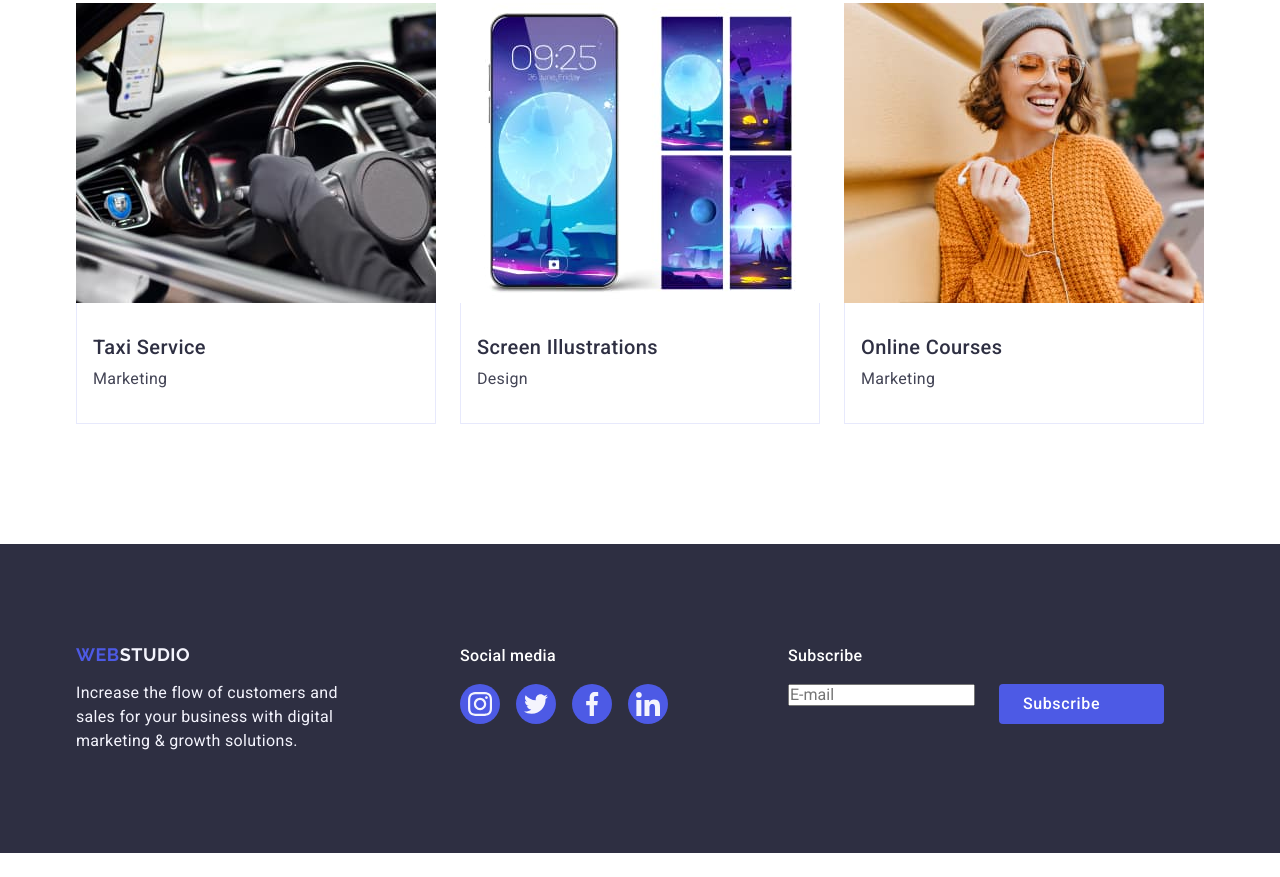
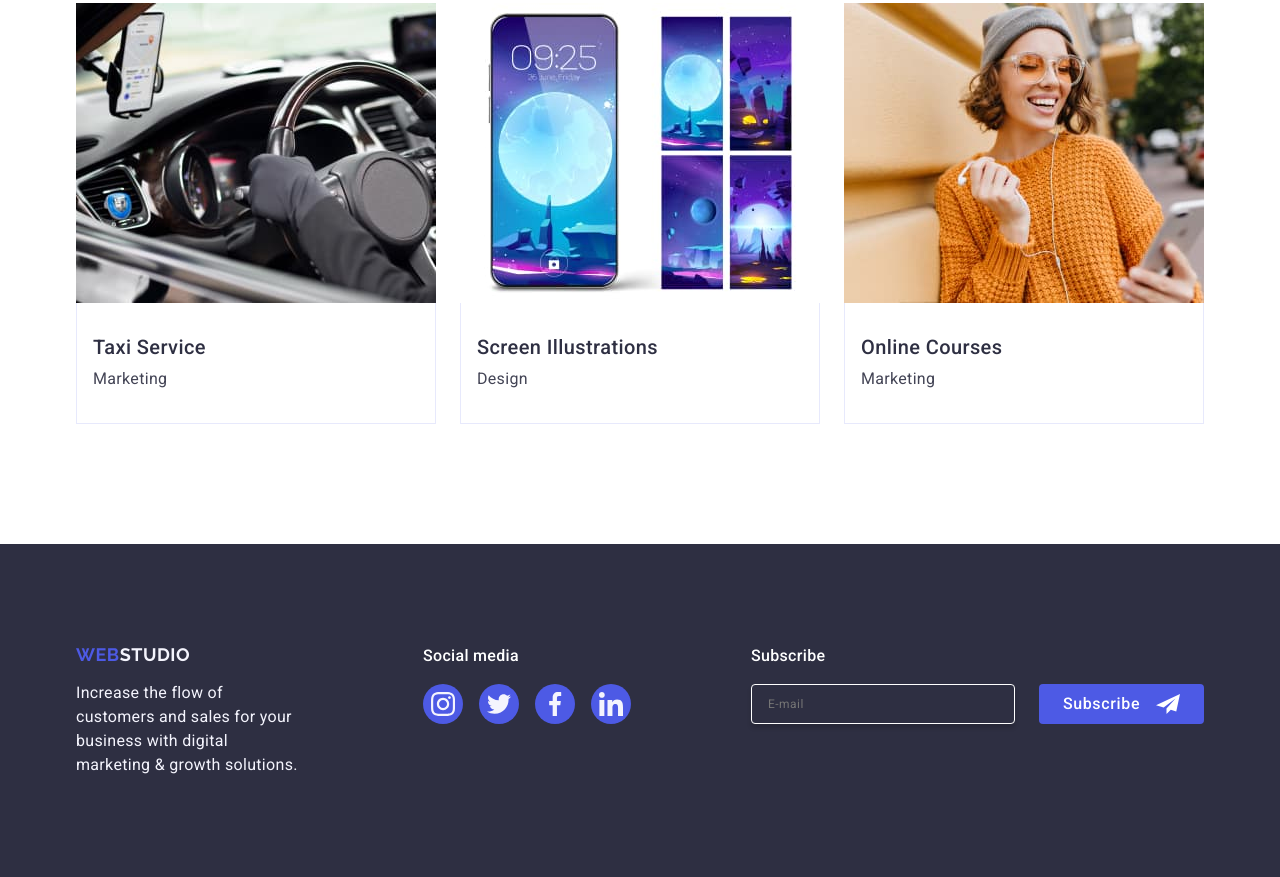
Before and after one commit to Brykiet/goit-markup-hw-05, a plain HTML site: page index.html in a window 1280 px wide. Shown: the part 2631-3508 px from the top of the page. Before the commit the page ends 3484 px from the top, so only its background shows below. Drawn offline with nearby package versions, Linux system fonts and the light colour scheme.

Commit message:
Update index.html

```diff
--- a/index.html
+++ b/index.html
@@ -453,7 +453,11 @@
           <p class="formul-text">Subscribe</p>
           <form class="formul-form">
             <label class="formul-form-label"
-              ><input type="email" name="email" placeholder="E-mail"
+              ><input
+                class="email"
+                type="email"
+                name="email"
+                placeholder="E-mail"
             /></label>
             <button class="formul-form-button" type="submit">
               Subscribe<svg
@@ -461,7 +465,7 @@
                 width="24"
                 height="24"
               >
-                <use href=""></use>
+                <use href="./images/icons.svg#icon-send"></use>
               </svg>
             </button>
           </form>
```
